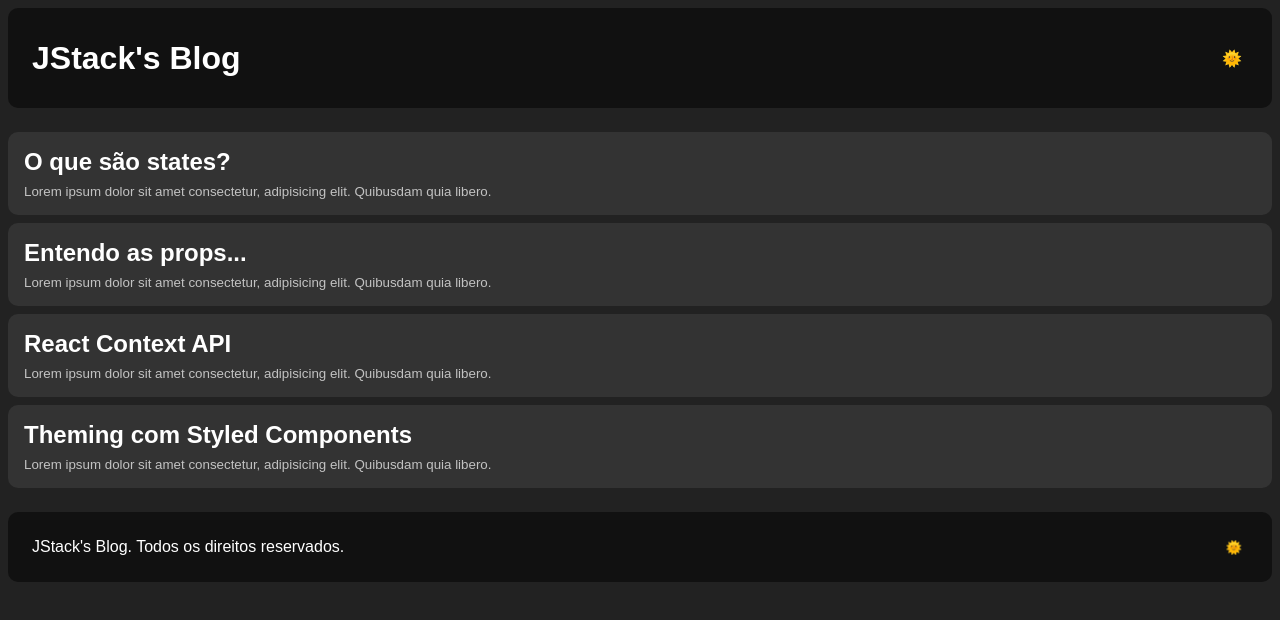
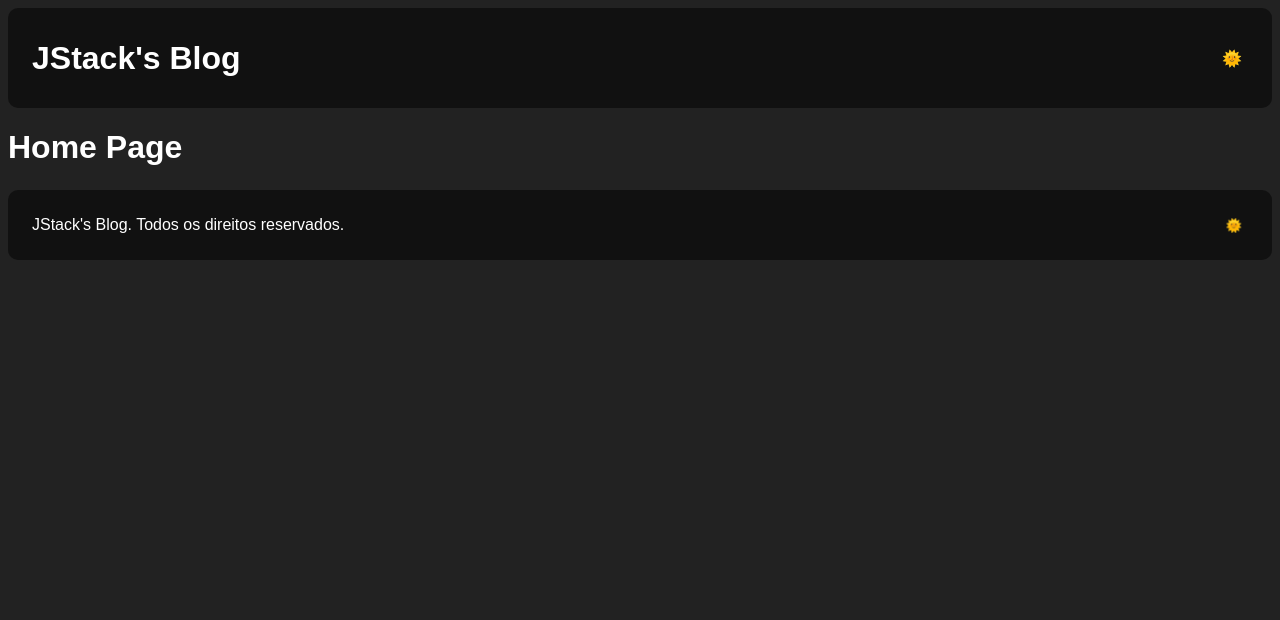
Before and after one commit to alperensin/react-fundamentos, a React app: page / in a window 1280 px wide. Shown: the top 620 px of the page. Built offline with nearby package versions, Linux system fonts and the light colour scheme.

Commit message:
created router using Route and BrowserRouter of react-router-dom

```diff
--- /dev/null
+++ b/src/Routes.js
@@ -0,0 +1,14 @@
+import React from "react";
+import { Route, BrowserRouter } from "react-router-dom";
+
+import Home from "./pages/Home";
+import Posts from "./pages/Posts";
+
+export default function Routes() {
+  return (
+    <BrowserRouter>
+      <Route path="/" component={Home} />
+      <Route path="/posts" component={Posts} />
+    </BrowserRouter>
+  );
+}
--- a/src/components/Layout/index.js
+++ b/src/components/Layout/index.js
@@ -1,14 +1,14 @@
 import React from "react";
 
 import Header from "../Header";
-import PostsList from "../PostsList";
 import Footer from "../Footer";
+import Routes from "../../Routes";
 
 export default function Layout({ onToggleTheme, selectedTheme }) {
   return (
     <>
       <Header selectedTheme={selectedTheme} onToggleTheme={onToggleTheme} />
-      <PostsList />
+      <Routes />
       <Footer selectedTheme={selectedTheme} onToggleTheme={onToggleTheme} />
     </>
   );
--- /dev/null
+++ b/src/pages/Home/index.js
@@ -0,0 +1,5 @@
+import React from "react";
+
+export default function Home() {
+  return <h1>Home Page</h1>;
+}
--- a/src/components/PostsList/index.js
+++ b/src/pages/Posts/index.js
@@ -5,7 +5,7 @@
 
 import posts from "./posts";
 
-export default function PostsList() {
+export default function Posts() {
   return (
     <Container>
       {posts.map((post) => (
--- a/webpack.config.js
+++ b/webpack.config.js
@@ -53,5 +53,6 @@
   },
   devServer: {
     port: 3000,
+    historyApiFallback: true,
   },
 };
```
Also changed, not shown: src/pages/Posts/Post/index.js (renamed from src/components/PostsList/Post/index.js), src/pages/Posts/Post/styles.js (renamed from src/components/PostsList/Post/styles.js), src/pages/Posts/posts.js (renamed from src/components/PostsList/posts.js), src/pages/Posts/styles.js (renamed from src/components/PostsList/styles.js).
